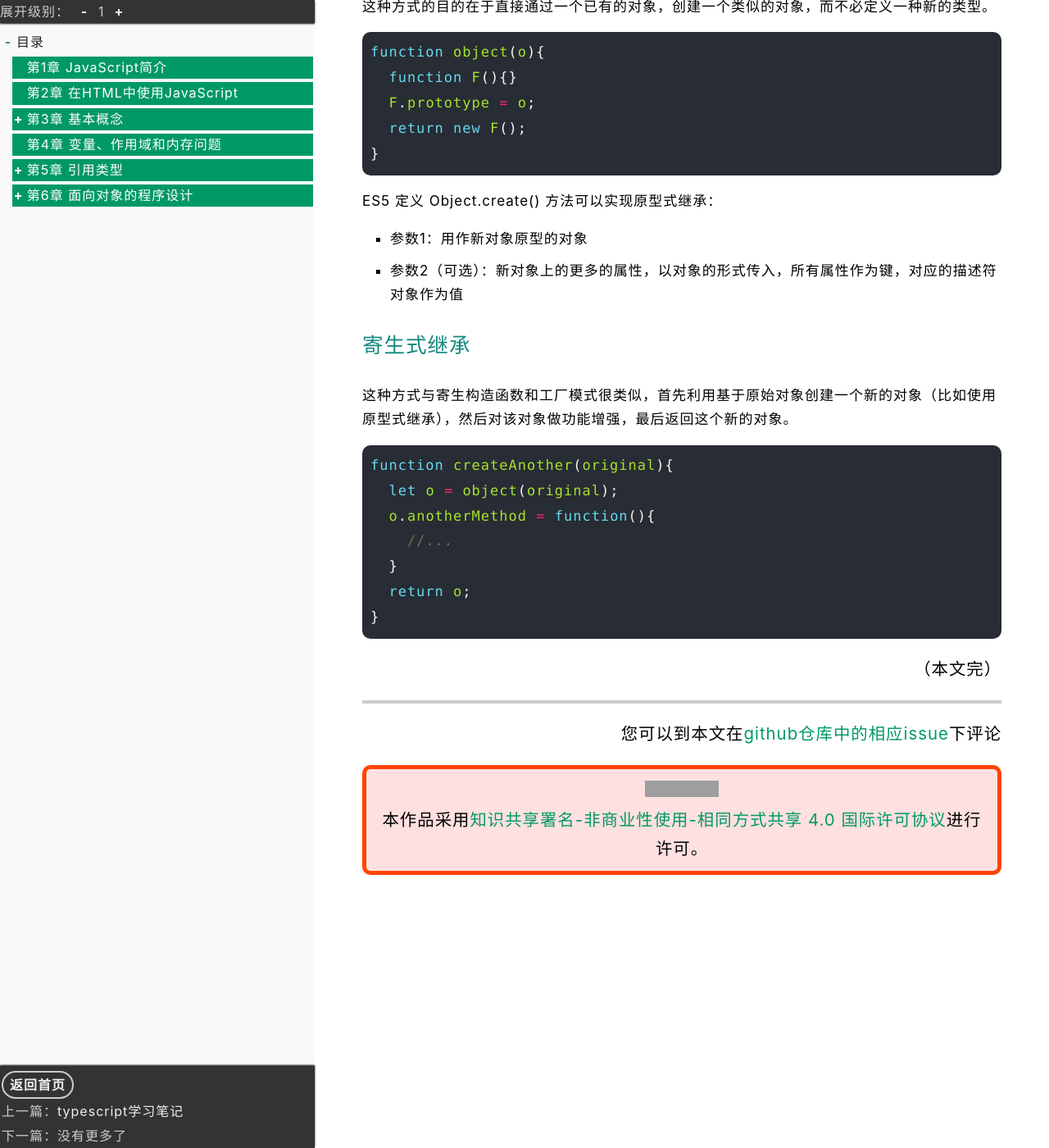
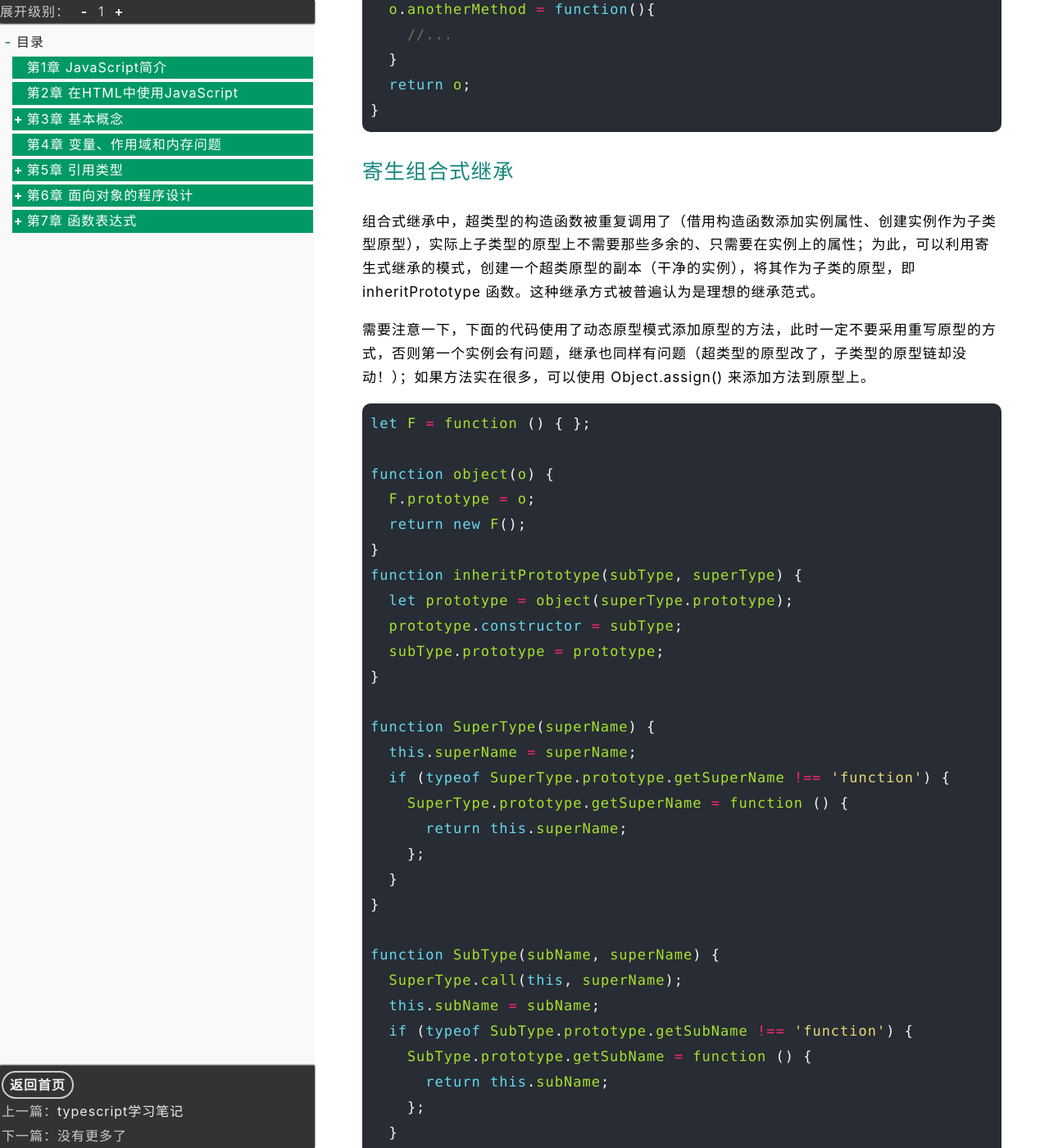
Before and after one commit to jacktown11/jacktown11.github.io, a Jekyll site: the page built from _posts/2019-01-03-professional-javascript-for-web-developers-3-edition-note.md, in a window 1280 px wide and 1400 px high, scrolled down 28819 px. Shown: the whole window at 82% size. Built offline with Jekyll 4.4.1, drawn with Linux system fonts in a browser that asks for light colours; nearby versions of some CDN libraries; some of the changed text lies outside the part shown; grey boxes are pictures that could not be loaded.

Commit message:
update to chapter 7

````diff
--- a/_posts/2019-01-03-professional-javascript-for-web-developers-3-edition-note.md
+++ b/_posts/2019-01-03-professional-javascript-for-web-developers-3-edition-note.md
@@ -684,6 +684,7 @@
   value: Person
 });
 ```
+
 定义引用类型的默认模式，实现了方法的复用和属性的参数化设置。
 
 ### 动态原型模式
@@ -828,12 +811,10 @@
     SubType.prototype.getSubName = function () {
       return this.subName;
     };
-    Object.defineProperty(SubType.prototype, 'constructor', {
-      enumerable: false,
-      value: SubType
-    });
   }
 }
+
+SubType.prototype = new SuperType();
 ```
 
 ### 原型式继承
@@ -866,3 +847,182 @@
   return o;
 }
 ```
+### 寄生组合式继承
+
+组合式继承中，超类型的构造函数被重复调用了（借用构造函数添加实例属性、创建实例作为子类型原型），实际上子类型的原型上不需要那些多余的、只需要在实例上的属性；为此，可以利用寄生式继承的模式，创建一个超类原型的副本（干净的实例），将其作为子类的原型，即 inheritPrototype 函数。这种继承方式被普遍认为是理想的继承范式。
+
+需要注意一下，下面的代码使用了动态原型模式添加原型的方法，此时一定不要采用重写原型的方式，否则第一个实例会有问题，继承也同样有问题（超类型的原型改了，子类型的原型链却没动！）；如果方法实在很多，可以使用 Object.assign() 来添加方法到原型上。
+
+```javascript
+let F = function () { };
+
+function object(o) {
+  F.prototype = o;
+  return new F();
+}
+function inheritPrototype(subType, superType) {
+  let prototype = object(superType.prototype);
+  prototype.constructor = subType;
+  subType.prototype = prototype;
+}
+
+function SuperType(superName) {
+  this.superName = superName;
+  if (typeof SuperType.prototype.getSuperName !== 'function') {
+    SuperType.prototype.getSuperName = function () {
+      return this.superName;
+    };
+  }
+}
+
+function SubType(subName, superName) {
+  SuperType.call(this, superName);
+  this.subName = subName;
+  if (typeof SubType.prototype.getSubName !== 'function') {
+    SubType.prototype.getSubName = function () {
+      return this.subName;
+    };
+  }
+}
+
+inheritPrototype(SubType, SuperType);
+
+let sub = new SubType('sub', 'sup');
+console.log(sub.getSubName()); // 'sub'
+console.log(sub.getSuperName()); // 'sup'
+console.log(sub instanceof SubType); // true
+console.log(sub instanceof SuperType); // true
+console.log(sub instanceof F); // true
+```
+
+# 第7章 函数表达式
+
+## 递归函数
+
+在不使用 arguments.callee 的情况下，可以使用命名函数表达式实现更通用健壮的递归函数：
+
+```javascript
+let rc = (function f(n){
+  if (n <= 1) {
+    return 1;
+  }else {
+    return n * f(n-1);
+  }
+});
+```
+
+## 闭包
+
+### 定义
+
+书中的定义：闭包是指有权访问另一个函数作用域中的变量的函数。
+
+[MDN](https://developer.mozilla.org/en-US/docs/Web/JavaScript/Closures) 上的定义：A closure is the combination of a function and the lexical environment within which that function was declared.
+
+### 内存泄漏
+
+在 IE8- 中由于 COM 对象使用使用不同的垃圾搜集例程（引用计数），如果闭包的作用域链包含着对 HTML 对象的引用，那么该对象无法被销毁；为此，可以使用局部变量保存闭包中需要使用的值，并清除对 HTML 对象的引用。
+
+```javascript
+function setHandler(){
+  let ele = document.getElementById('btn');
+  let id = ele.id; // 局部变量保存
+  ele.onClick = function(){
+    console.log(id);
+    // console.log(ele.id); // 这样导致了循环引用
+  };
+  ele = null; // 解引用
+}
+```
+
+## 块级作用域
+
+ES5 中没有块级作用域，但是可以通过立即执行函数来模仿；利用它可以避免过多的全局变量。
+
+## 私有变量
+
+### 构造函数模式
+
+可以利用构造函数中的局部变量（或者直接使用参数）作为静态变量，它们没法在实例上直接通过属性访问，只有通过特权（公有）方法进行存取。这种方式的静态变量是每个实例单独拥有的，显然构造函数模式的公有方法没有做到复用。
+
+```javascript
+function Book(year) {
+  let _edition = 1
+    , _firstYear = year;
+  this.year = year;
+  this.getEdition = function () {
+    return _edition;
+  };
+  this.setYear = function (year) {
+    this.year = year;
+    _edition = year - _firstYear + 1;
+  };
+}
+```
+
+### 静态私有变量
+
+所谓静态，即与实例无关，这些静态的变量（/方法）能被所有实例共享，使用立即执行函数来实现。
+
+```javascript
+let Book = (function () {
+  let bookCount = 0;
+  let addBookCount = function () {
+    bookCount++;
+  }
+
+  let _Book = function (name) {
+    addBookCount();
+    this.name = name;
+  };
+  _Book.prototype.getBookCount = function () {
+    return bookCount;
+  }
+
+  return _Book;
+})();
+```
+
+### 模块模式
+
+该模式用于为单例添加静态变量和特权方法：
+
+```javascript
+let singleton = (function () {
+  let privateVariable = 10;
+  function privateMethod() {
+    return false;
+  }
+
+  return {
+    publicProperty: true,
+    publicMethod: function () {
+      privateVariable++;
+      return privateMethod();
+    }
+  }
+})();
+```
+
+### 增强的模块模式
+
+如果需要单例本身是某种自定义类型，可以使用这种模式：
+
+```javascript
+let singleton = (function () {
+  let privateVariable = 10;
+  function privateMethod() {
+    return false;
+  }
+
+  let o = new CustomType();
+
+  o.publicProperty = true;
+  o.publicMethod = function () {
+    privateVariable++;
+    return privateMethod();
+  };
+
+  return o;
+})();
+```
````
Also changed, not shown: other parts of _posts/2019-01-03-professional-javascript-for-web-developers-3-edition-note.md (+0 -18 lines), 1 other file.
